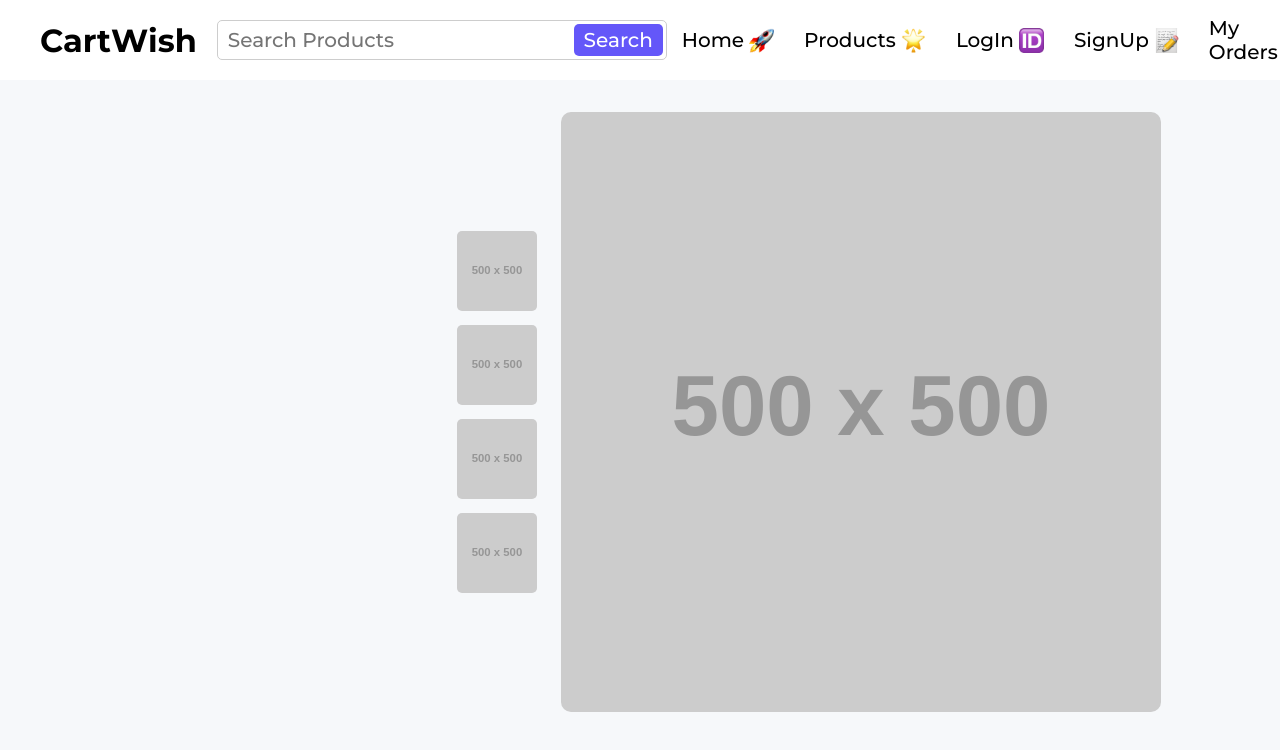
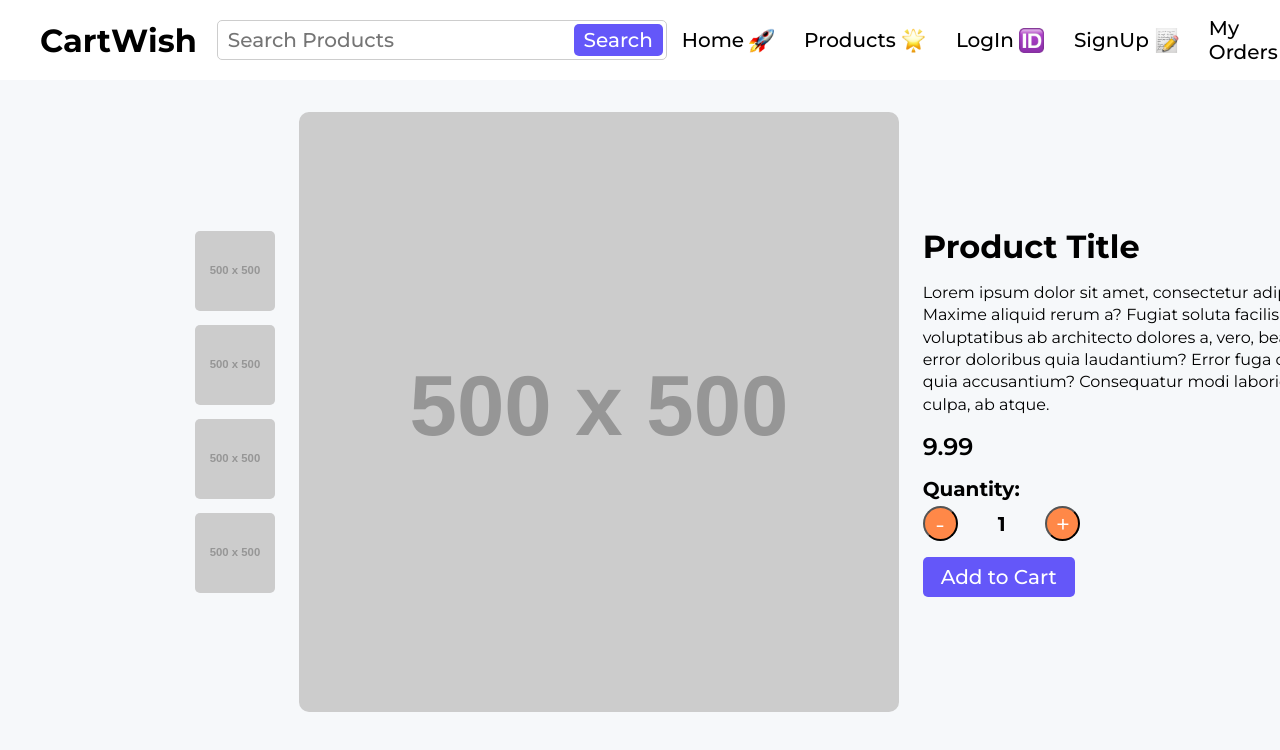
Before and after one commit to Imesh29/cartwish, a React (Vite) app: page / in a window 1280 px wide. Shown: the top 750 px of the page. Built offline with nearby package versions, Linux system fonts and the light colour scheme.

Commit message:
Add detail section for Product

```diff
--- a/src/components/SingleProduct/SingleProductPage.css
+++ b/src/components/SingleProduct/SingleProductPage.css
@@ -31,3 +31,62 @@
 .selected_image {
   transform: scale(1.12);
 }
+
+.single_product_details {
+  width: 35%;
+  padding: 16px 24px;
+}
+
+.single_product_title {
+  margin-bottom: 16px;
+  font-size: 32px;
+}
+
+.single_product_description {
+  margin-bottom: 16px;
+  line-height: 1.4;
+}
+
+.single_product_price {
+  margin-bottom: 16px;
+  font-size: 24px;
+  font-weight: 600;
+}
+
+.quantity_title {
+  font-size: 20px;
+  font-weight: 700;
+  margin-bottom: 3px;
+}
+
+.quantity_input {
+  font-size: 20px;
+  font-weight: 700;
+  margin: 5px 0 16px;
+}
+
+.quantity_input_button {
+  width: 35px;
+  height: 35px;
+  font-size: 25px;
+  background-color: #ff8848;
+  color: #fff;
+  bottom: none;
+  border-radius: 100%;
+  cursor: pointer;
+}
+
+.quantity_input_button:disabled {
+  opacity: 0.3;
+  cursor: default;
+}
+
+.quantity_input_count {
+  margin: 0 40px;
+  text-align: center;
+}
+
+.add_cart {
+  width: fit-content;
+  padding: 8px 18px;
+}
--- a/src/components/SingleProduct/SingleProductPage.jsx
+++ b/src/components/SingleProduct/SingleProductPage.jsx
@@ -9,13 +9,14 @@ const product = {
     "Lorem ipsum dolor sit amet, consectetur adipisicing elit. Maxime aliquid rerum a? Fugiat soluta facilis deleniti voluptatibus ab architecto dolores a, vero, beatae veniam error doloribus quia laudantium? Error fuga consequuntur quia accusantium? Consequatur modi laboriosam saepe culpa, ab atque.",
   price: 9.99,
   images: [
-    "https://via.placeholder.com/500x500?text=Product+Image+1",
-    "https://via.placeholder.com/500x500?text=Product+Image+2",
-    "https://via.placeholder.com/500x500?text=Product+Image+3",
-    "https://via.placeholder.com/500x500?text=Product+Image+4",
+    "https://placehold.co/500x500?text=Product+Image+1",
+    "https://placehold.co/500x500?text=Product+Image+2",
+    "https://placehold.co/500x500?text=Product+Image+3",
+    "https://placehold.co/500x500?text=Product+Image+4",
   ],
   stock: 10,
 };
+
 const SingleProductPage = () => {
   const [selectedImage, setSelectedImage] = useState(0);
   return (
@@ -38,7 +39,22 @@ const SingleProductPage = () => {
           className="single_product_display"
         />
       </div>
-      <div className="align_center single_product_details"></div>
+      <div className=" single_product_details">
+        <h1 className="single_product_title">{product.title}</h1>
+        <p className="single_product_description">{product.description}</p>
+        <p className="single_product_price">{product.price.toFixed(2)}</p>
+
+        <h2 className="quantity_title">Quantity:</h2>
+        <div className="align_center quantity_input">
+          <button className="quantity_input_button" disable>
+            {" "}
+            -{" "}
+          </button>
+          <p className="quantity_input_count">1</p>
+          <button className="quantity_input_button"> + </button>
+        </div>
+        <button className="search_button add_cart">Add to Cart</button>
+      </div>
     </section>
   );
 };
```
